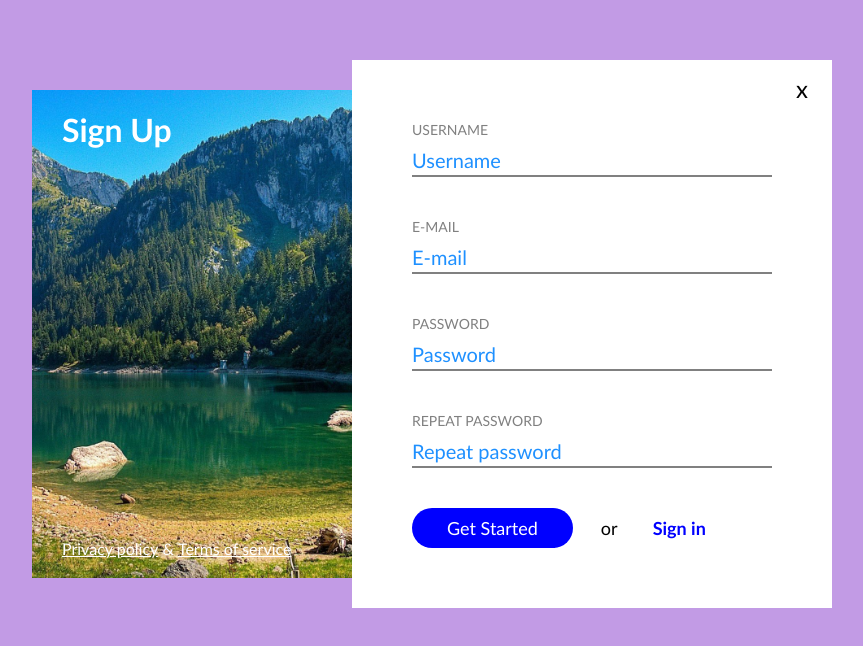
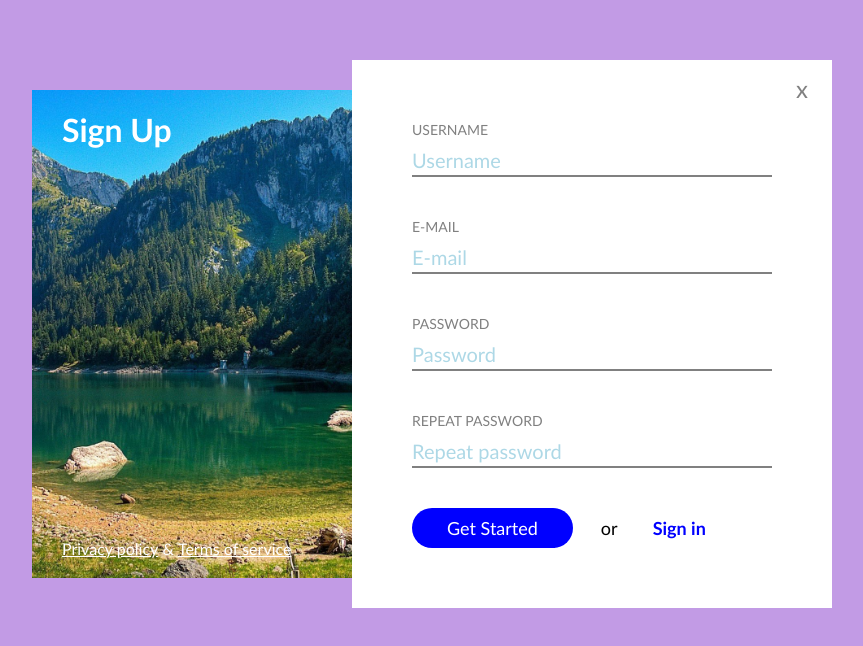
Before and after one commit to onablo/1-sign1-up, a plain HTML site: page index.html in a window 1280 px wide. Shown: the whole page, without its empty margins (208-1071 px from the left). Drawn offline with Linux system fonts and the light colour scheme.

Commit message:
Close element update

```diff
--- a/css/main.css
+++ b/css/main.css
@@ -77,6 +77,7 @@ body {
     font-size: 24px;
     text-align: center;
     line-height: 57px;
+    color:grey;
     position: absolute;
     top: 0;
     right: 0;
@@ -84,7 +85,6 @@ body {
 
 .close:hover {
     color:blue;
-    background-color:lightblue;
     cursor: pointer;
 }
 
@@ -119,14 +119,12 @@ form > .form-row > input {
     width: 100%;
     font-size: 20px;
     line-height: 30px;
-    color:lightblue;
     border: none;
     border-bottom: 2px solid grey;
 }
 
 form > .form-row > input::placeholder {
-
-    color:dodgerblue;
+    color:lightblue;
 
 }
 
```
